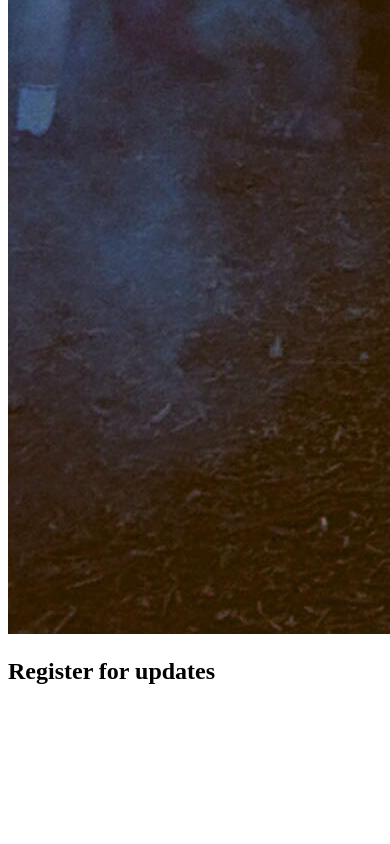
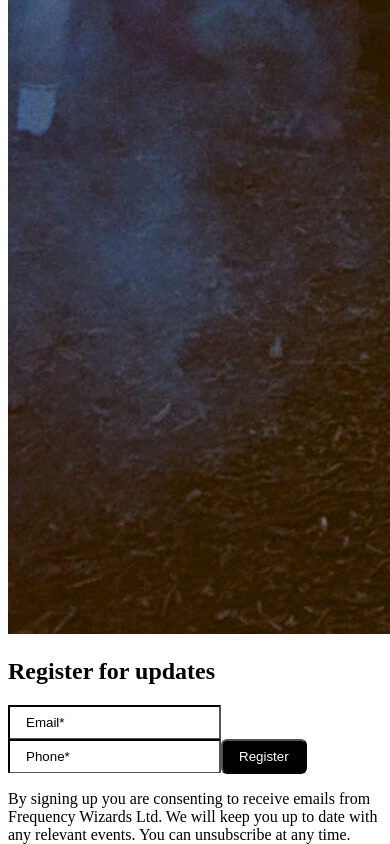
Before and after one commit to cruickshankrpc/dusty-flyer, a React (Create React App) app: page / in a window 390 px wide. Shown: the part 1422-2266 px from the top of the page. Before the commit the page ends 2107 px from the top, so only its background shows below. Built offline with nearby package versions, Linux system fonts and the light colour scheme; the HTML template or start-up script is replaced by a standard one.

Commit message:
dl react int phone, build register box

```diff
--- a/package.json
+++ b/package.json
@@ -10,6 +10,7 @@
     "postcss-cli": "^11.0.0",
     "react": "^18.3.1",
     "react-dom": "^18.3.1",
+    "react-international-phone": "^4.3.0",
     "react-scripts": "5.0.1",
     "web-vitals": "^2.1.4"
   },
--- a/src/App.js
+++ b/src/App.js
@@ -1,6 +1,12 @@
 import "./App.scss";
 import bgImg from "./bg-img.jpg";
+import { useState } from "react";
+import { PhoneInput } from "react-international-phone";
+import "react-international-phone/style.css";
+
 function App() {
+  const [phone, setPhone] = useState("");
+
   return (
     <div className="App">
       <div className="relative min-h-screen">
@@ -8,8 +14,37 @@ function App() {
           src={bgImg}
           className="absolute inset-0 w-full h-full object-cover opacity-80"
         />
-        <div id="register" className="w-full max-w-md mx-auto text-center">
-          <h2 className="font-broadsheet text-4xl">Register for updates</h2>
+        <div
+          id="register"
+          className="font-broadsheet text-black w-full max-w-md mx-auto py-20 text-center relative"
+        >
+          <h2 className="text-4xl">Register for updates</h2>
+
+          <div className="flex flex-col space-y-2">
+            <form className="flex flex-col space-y-2 items-stretch">
+              <input
+                type="email"
+                placeholder="Email*"
+                autocomplete="email"
+                className="input"
+              />
+              <input type="number" placeholder="Phone*" className="input" />
+              <button class="register-button">Register</button>
+              {/* <div className="flex items-stretch space-x-2 flex-grow">
+                <PhoneInput
+                  className="input"
+                  defaultCountry="gb"
+                  value={phone}
+                  onChange={(phone) => setPhone(phone)}
+                />
+              </div> */}
+              <p className="text-small my-4 leading-snug">
+                By signing up you are consenting to receive emails from
+                Frequency Wizards Ltd. We will keep you up to date with any
+                relevant events. You can unsubscribe at any time.
+              </p>
+            </form>
+          </div>
         </div>
       </div>
     </div>
--- a/src/App.scss
+++ b/src/App.scss
@@ -4,42 +4,51 @@
   width: 100vw;
 }
 
-.bg-img {
-    width: 100vw;
-    height: 100vh;
+
+.input {
+  border-bottom-width: 1px;
+  border-color: black;
+  background: transparent;
+  padding: .5rem 1rem;
+
 }
 
-.App-logo {
-  height: 40vmin;
-  pointer-events: none;
+.input:focus {
+  outline: 2px solid transparent;
+  outline-offset: 2px;
 }
 
-@media (prefers-reduced-motion: no-preference) {
-  .App-logo {
-    animation: App-logo-spin infinite 20s linear;
-  }
+.input::placeholder {
+  color: black;
+  opacity: 1;
 }
 
-.App-header {
-  background-color: #282c34;
-  min-height: 100vh;
-  display: flex;
-  flex-direction: column;
-  align-items: center;
-  justify-content: center;
-  font-size: calc(10px + 2vmin);
-  color: white;
+.input::-moz-placeholder {
+  color: black;
+  opacity: 1;
 }
 
-.App-link {
-  color: #61dafb;
+.input::-webkit-input-placeholder {
+  color: black;
+  opacity: 1;
 }
 
-@keyframes App-logo-spin {
-  from {
-    transform: rotate(0deg);
-  }
-  to {
-    transform: rotate(360deg);
-  }
+.input::-ms-input-placeholder  {
+  color: black;
+  opacity: 1;
 }
+
+.input:-ms-input-placeholder {
+  color: black;
+  opacity: 1;
+}
+
+.register-button {
+  cursor: pointer;
+  border-radius: .375rem;
+  opacity: 1;
+  background-color: black;
+  color: white;
+  padding: .5rem 1rem;
+  text-align: center;
+}
```
Also changed, not shown: 1 other file (tests, documents, lock files or other folders).
